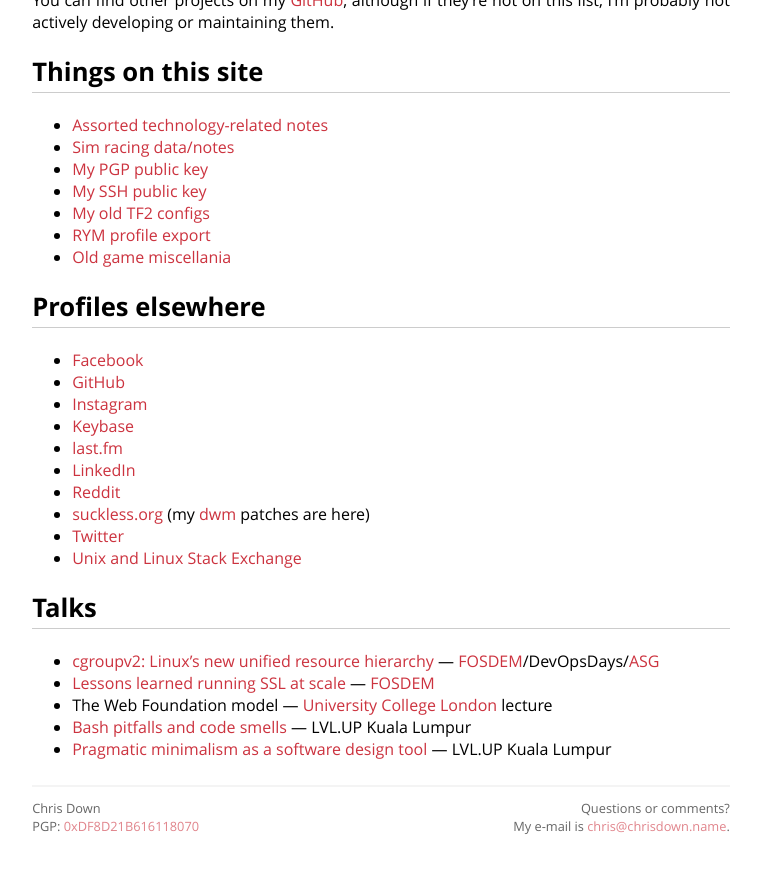
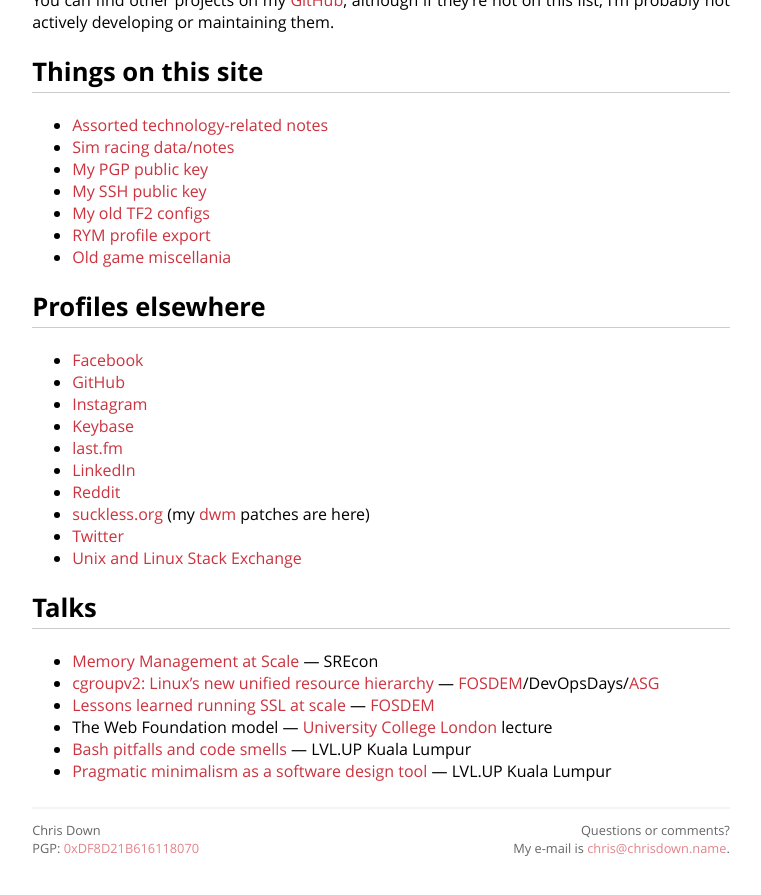
Before and after one commit to cdown/chrisdown.name, a Jekyll site: the page built from index.md, in a window 1280 px wide and 900 px high, scrolled down 1193 px. Shown: the top 895 px of the window, without its empty margins (259-1020 px from the left). Built offline with Jekyll 4.4.1, drawn with Linux system fonts in a browser that asks for light colours.

Commit message:
talks: Add MMAS

```diff
--- a/index.md
+++ b/index.md
@@ -100,6 +100,9 @@ list, I'm probably not actively developing or maintaining them.
 
 ## Talks
 
+- [Memory Management at
+  Scale](https://www.usenix.org/conference/srecon19asia/presentation/down) —
+  SREcon
 - [cgroupv2: Linux's new unified resource
   hierarchy](https://www.youtube.com/watch?v=ikZ8_mRotT4) —
   [FOSDEM](https://archive.fosdem.org/2017/schedule/event/cgroupv2/)/DevOpsDays/[ASG](https://cfp.all-systems-go.io/en/ASG2017/public/events/96)
```
